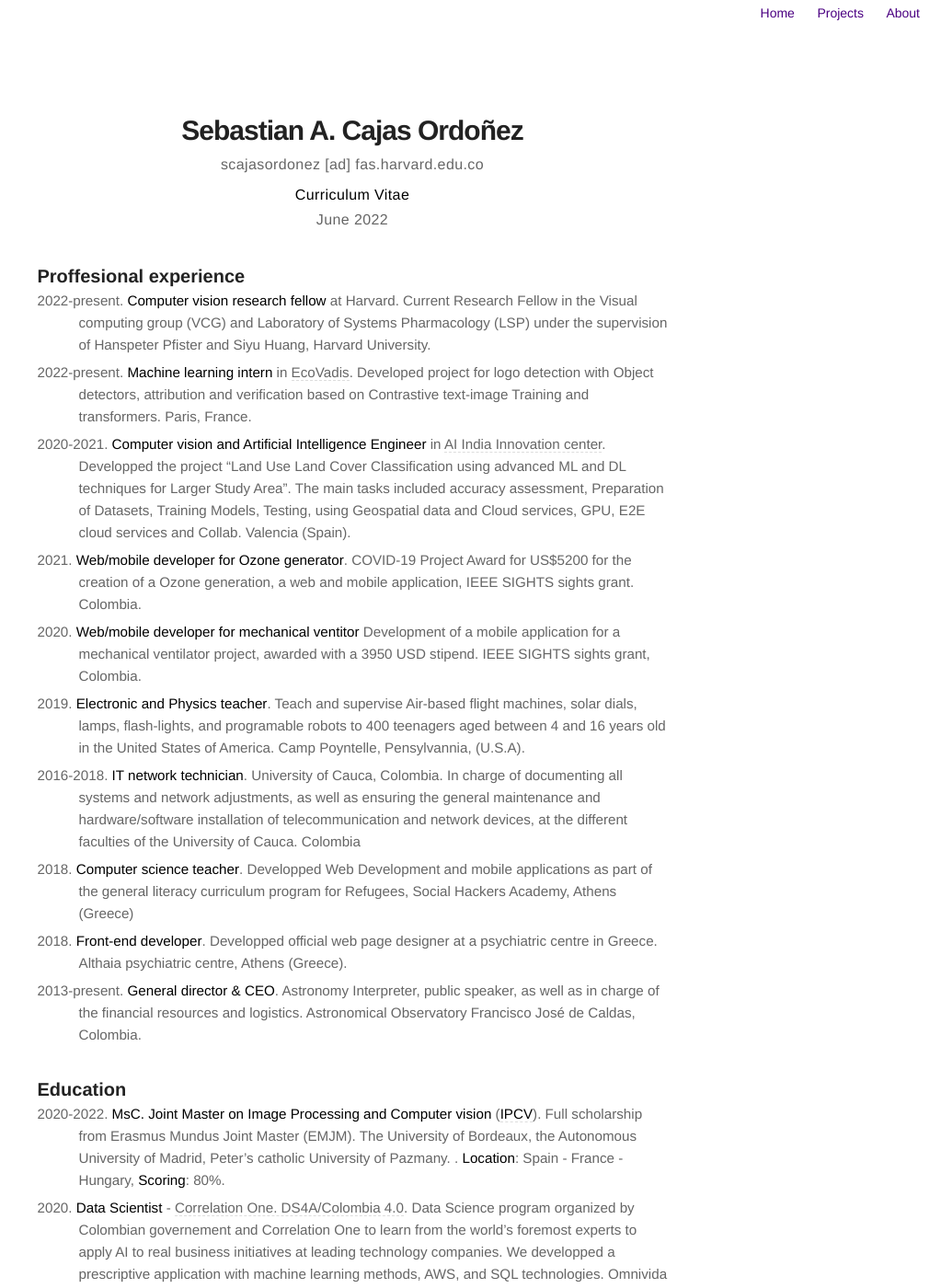
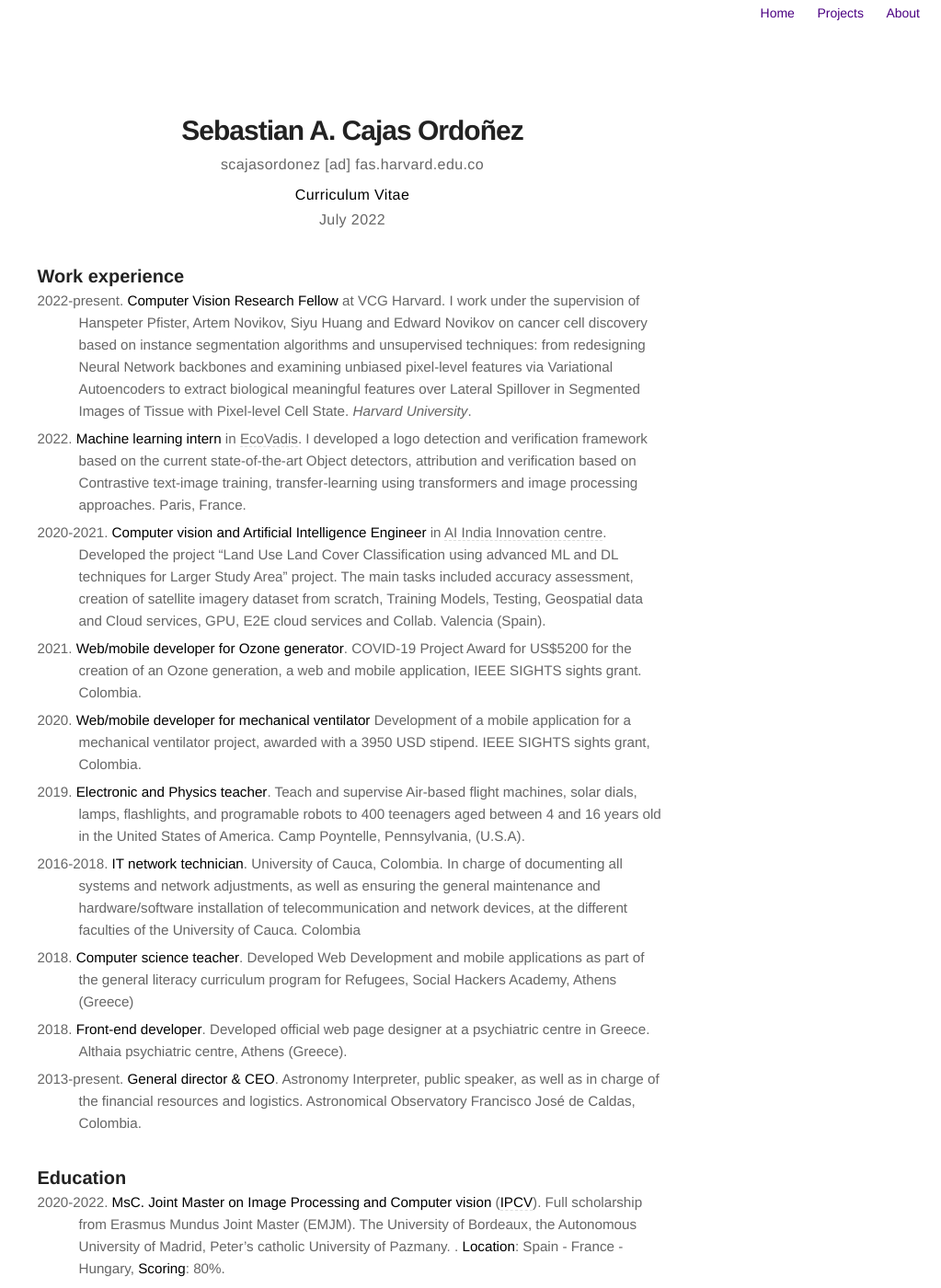
Before and after one commit to sebasmos/sebasmos.github.io, a Jekyll site: the page built from cv.md, in a window 1280 px wide and 1400 px high. Shown: the whole window at 92% size, without its empty margins (257-1280 px from the left). Built offline with Jekyll 4.4.1, drawn with Linux system fonts in a browser that asks for light colours; some of the changed text lies outside the part shown.

Commit message:
july comments

```diff
--- a/cv.md
+++ b/cv.md
@@ -11,19 +11,19 @@ scajasordonez [ad] fas.harvard.edu.co
 
 {:.cv-info}
 **Curriculum Vitae**
-June 2022
+July 2022
 
-### Proffesional experience
+### Work experience
 
-- 2022-present. **Computer vision research fellow** at Harvard. Current Research Fellow in the Visual computing group (VCG) and Laboratory of Systems Pharmacology (LSP) under the supervision of Hanspeter Pfister and Siyu Huang, Harvard University.
-- 2022-present. **Machine learning intern** in [EcoVadis](https://ecovadis.com/). Developed project for logo detection with Object detectors, attribution and verification based on Contrastive text-image Training and transformers. Paris, France.
-- 2020-2021. **Computer vision and Artificial Intelligence Engineer** in [AI India Innovation center](https://aiindia.ai/). Developped the project "Land Use Land Cover Classification using advanced ML and DL techniques for Larger Study Area". The main tasks included accuracy assessment, Preparation of Datasets, Training Models, Testing, using Geospatial data and Cloud services, GPU, E2E cloud services and Collab. Valencia (Spain).
-- 2021\. **Web/mobile developer for Ozone generator**. COVID-19 Project Award for US$5200 for the creation of a Ozone generation, a web and mobile application, IEEE SIGHTS sights grant. Colombia.
-- 2020\. **Web/mobile developer for mechanical ventitor** Development of a mobile application for a mechanical ventilator project, awarded with a 3950 USD stipend. IEEE SIGHTS sights grant, Colombia.
-- 2019\. **Electronic and Physics teacher**. Teach and supervise Air-based flight machines, solar dials, lamps, flash-lights, and programable robots to 400 teenagers aged between 4 and 16 years old in the United States of America. Camp Poyntelle, Pensylvannia, (U.S.A).
+- 2022-present. **Computer Vision Research Fellow** at VCG Harvard. I work under the supervision of Hanspeter Pfister, Artem Novikov, Siyu Huang and Edward Novikov on cancer cell discovery based on instance segmentation algorithms and unsupervised techniques: from redesigning Neural Network backbones and examining unbiased pixel-level features via Variational Autoencoders to extract biological meaningful features over Lateral Spillover in Segmented Images of Tissue with Pixel-level Cell State. *Harvard University*.
+- 2022\. **Machine learning intern** in [EcoVadis](https://ecovadis.com/). I developed a logo detection and verification framework based on the current state-of-the-art Object detectors, attribution and verification based on Contrastive text-image training, transfer-learning using transformers and image processing approaches. Paris, France.
+- 2020-2021. **Computer vision and Artificial Intelligence Engineer** in [AI India Innovation centre](https://aiindia.ai/). Developed the project "Land Use Land Cover Classification using advanced ML and DL techniques for Larger Study Area" project. The main tasks included accuracy assessment, creation of satellite imagery dataset from scratch, Training Models, Testing, Geospatial data and Cloud services, GPU, E2E cloud services and Collab. Valencia (Spain).
+- 2021\. **Web/mobile developer for Ozone generator**. COVID-19 Project Award for US$5200 for the creation of an Ozone generation, a web and mobile application, IEEE SIGHTS sights grant. Colombia.
+- 2020\. **Web/mobile developer for mechanical ventilator** Development of a mobile application for a mechanical ventilator project, awarded with a 3950 USD stipend. IEEE SIGHTS sights grant, Colombia.
+- 2019\. **Electronic and Physics teacher**. Teach and supervise Air-based flight machines, solar dials, lamps, flashlights, and programable robots to 400 teenagers aged between 4 and 16 years old in the United States of America. Camp Poyntelle, Pennsylvania, (U.S.A).
 - 2016-2018. **IT network technician**. University of Cauca, Colombia. In charge of documenting all systems and network adjustments, as well as ensuring the general maintenance and hardware/software installation of telecommunication and network devices, at the different faculties of the University of Cauca. Colombia
-- 2018\. **Computer science teacher**. Developped Web Development and mobile applications as part of the general literacy curriculum program for Refugees, Social Hackers Academy, Athens (Greece)
-- 2018\. **Front-end developer**. Developped official web page designer at a psychiatric centre in Greece. Althaia psychiatric centre, Athens (Greece).
+- 2018\. **Computer science teacher**. Developed Web Development and mobile applications as part of the general literacy curriculum program for Refugees, Social Hackers Academy, Athens (Greece)
+- 2018\. **Front-end developer**. Developed official web page designer at a psychiatric centre in Greece. Althaia psychiatric centre, Athens (Greece).
 - 2013-present. **General director & CEO**. Astronomy Interpreter, public speaker, as well as in charge of the financial resources
 and logistics. Astronomical Observatory Francisco José de Caldas, Colombia.
 
@@ -95,12 +95,18 @@ prototype system for the visually impaired. See our project here.
 
 ### Professional Organizations
 
-- Aerospace & Electronic Systems Society founder at University of Cauca(AESS-Unicauca)
+- Aerospace & Electronic Systems Society founder & Advisor at University of Cauca(AESS-Unicauca)
 - Red de Astronomia de Colombia - miembro (RAC)
 
 
 ### Computer skills
 
 - Front/back-end experience with web/mobile development (React, Flutter, Ionic) & Cloud experience with AWS, Firebase, IBMCloud, MongoDB, Microsoft Azure, E2E, GCP)
+
+- C++, c, python, SQL, typescript, shell.
+- Focused on architecturing pipelines and real-time inference run-times (PyTorch, TensorRT, Python, C++) on ML DevOps projects, in unsupervised or Self-supervised Learning applying Deep Learning to 3D Computer Vision problems.
+- Docker. I have experice with AWS, GCP, FASRC Harvard cluster, E2E, Microsoft Azure and private servers (University of Bordeaux (UbX), Autonomous University of Madrid (UAM)).
+
+
 - **Website**: [https://sebasmos.github.io/](https://sebasmos.github.io/)
 - **Startup**: [https://sueñoparaiso.com/](https://sueñoparaiso.com/)
```
Also changed, not shown: 1 other file.
